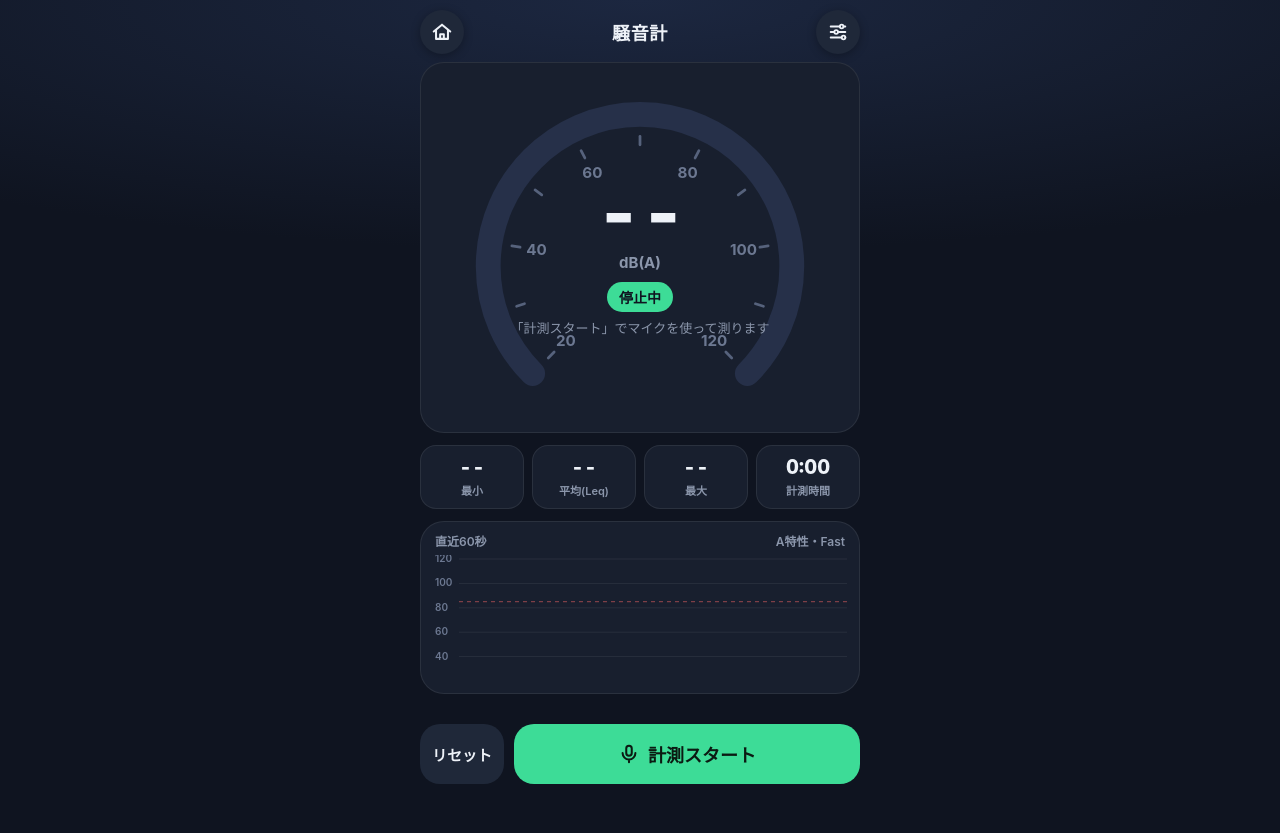
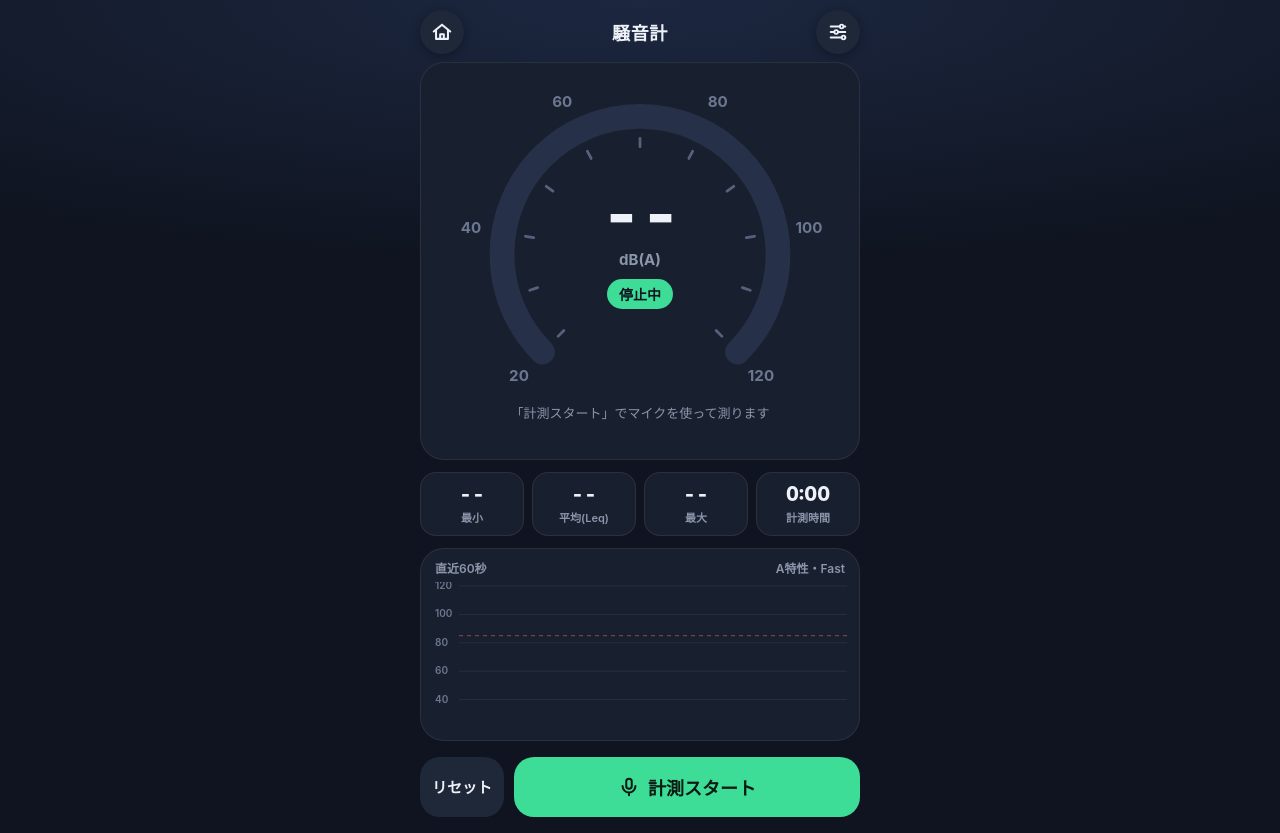
Before and after one commit to jun21555/webapp, a plain HTML site: page app06/noise-meter/noise-meter.html in a window 1280 px wide. Before the commit the page ends 800 px from the top, so only its background shows below. Drawn offline with Linux system fonts and the light colour scheme.

Commit message:
騒音計: ゲージの目盛り配置を調整 Co-Authored-By: Claude Opus 5.5 <noreply@anthropic.com> Claude-Session: https://claude.ai/code/session_016pCkpPjubkWQdp5podGpGL

```diff
--- a/app06/noise-meter/noise-meter.html
+++ b/app06/noise-meter/noise-meter.html
@@ -39,15 +39,15 @@
   .card{background:var(--card);border:1px solid var(--line);border-radius:24px}
 
   /* ゲージ */
-  .gauge{position:relative;padding:10px 12px 14px}
+  .gauge{position:relative;padding:12px 12px 12px}
   .gauge svg{display:block;width:100%;height:auto}
-  .readout{position:absolute;left:0;right:0;top:31%;text-align:center;pointer-events:none}
-  .val{font-size:72px;font-weight:800;line-height:1;font-variant-numeric:tabular-nums;letter-spacing:-2px;color:var(--fg)}
+  .readout{position:absolute;left:0;right:0;top:30%;text-align:center;pointer-events:none}
+  .val{font-size:64px;font-weight:800;line-height:1;font-variant-numeric:tabular-nums;letter-spacing:-2px;color:var(--fg)}
   .unit{margin-top:4px;font-size:15px;font-weight:700;color:var(--dim)}
   .lvl{margin-top:10px;display:inline-block;padding:5px 12px;border-radius:999px;font-size:14px;font-weight:700;
     color:#0f1420;background:var(--lvl);transition:background .3s}
-  .ex{margin-top:6px;font-size:13px;color:var(--dim);min-height:18px}
-  .warn{position:absolute;left:14px;right:14px;bottom:12px;text-align:center;font-size:12.5px;font-weight:700;color:#ff6b6b;
+  .ex{margin-top:2px;font-size:13px;color:var(--dim);min-height:18px;text-align:center}
+  .warn{margin-top:6px;text-align:center;font-size:12.5px;font-weight:700;color:#ff6b6b;min-height:18px;
     opacity:0;transition:opacity .3s}
   .warn.on{opacity:1}
 
@@ -60,7 +60,7 @@
   /* 履歴グラフ */
   .hist{padding:10px 12px 8px}
   .hist .ttl{display:flex;justify-content:space-between;font-size:12px;color:var(--dim);font-weight:600;margin:0 2px 6px}
-  #chart{display:block;width:100%;height:130px}
+  #chart{display:block;width:100%;height:150px}
 
   /* 操作 */
   .controls{display:flex;gap:10px;align-items:center;margin-top:auto;padding-top:4px}
@@ -117,7 +117,7 @@
 
 <main>
   <section class="card gauge">
-    <svg viewBox="0 0 300 250" aria-hidden="true">
+    <svg viewBox="0 0 300 236" aria-hidden="true">
       <defs>
         <linearGradient id="g" x1="0" y1="0" x2="1" y2="0">
           <stop offset="0" stop-color="#3ddc97"/><stop offset=".45" stop-color="#c8e64b"/>
@@ -133,8 +133,8 @@
       <div class="val" id="val">--</div>
       <div class="unit" id="unit">dB(A)</div>
       <div class="lvl" id="lvl">停止中</div>
-      <div class="ex" id="ex">「計測スタート」でマイクを使って測ります</div>
     </div>
+    <div class="ex" id="ex">「計測スタート」でマイクを使って測ります</div>
     <div class="warn" id="warn">⚠ 85dB以上：長く聞き続けると耳に負担がかかります</div>
   </section>
 
@@ -239,7 +239,7 @@
   const btn=$('toggle');
 
   // ---------- ゲージ描画 ----------
-  const CX=150, CY=140, R=110, A0=135, SWEEP=270;   // 左下(135°)から時計回りに270°
+  const CX=150, CY=130, R=100, A0=135, SWEEP=270;   // 左下(135°)から時計回りに270°
   const pt = (deg, r=R) => { const a = deg*Math.PI/180; return [CX + r*Math.cos(a), CY + r*Math.sin(a)]; };
   const arcPath = (frac) => {
     frac = Math.max(0.0001, Math.min(1, frac));
@@ -254,7 +254,7 @@
     let s = '';
     for (let db = MIN_DB; db <= MAX_DB; db += 10) {
       const d = A0 + SWEEP*fracOf(db);
-      const [x1,y1] = pt(d, R-16), [x2,y2] = pt(d, R-22), [tx,ty] = pt(d, R-34);
+      const [x1,y1] = pt(d, R-16), [x2,y2] = pt(d, R-22), [tx,ty] = pt(d, R+24);
       s += `<line x1="${x1}" y1="${y1}" x2="${x2}" y2="${y2}" stroke="#56627c" stroke-width="2" stroke-linecap="round"/>`;
       if (db % 20 === 0) s += `<text x="${tx}" y="${ty+4}" text-anchor="middle" font-size="11" font-weight="700" fill="#6c7891">${db}</text>`;
     }
```
